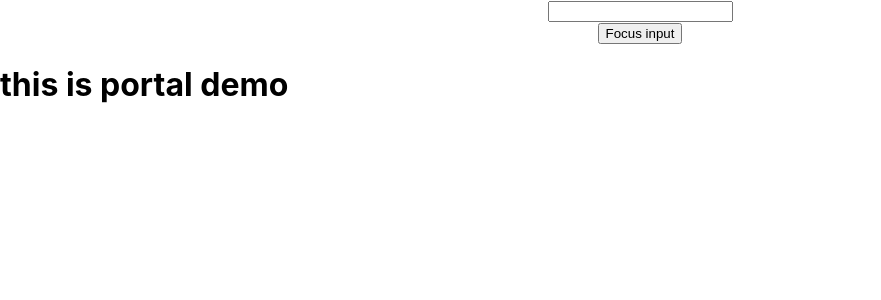
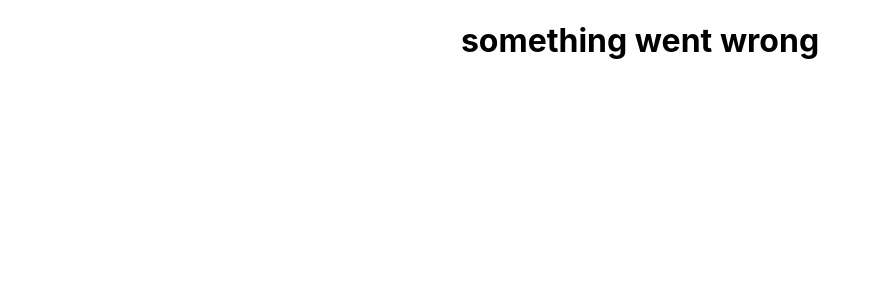
Before and after one commit to yewbdar/new-react, a React (Create React App) app: page / in a window 1280 px wide. Shown: the top 300 px of the page, without its empty margins (0-881 px from the left). Built offline with nearby package versions, Linux system fonts and the light colour scheme.

Commit message:
Error Boundary

```diff
--- a/src/App.js
+++ b/src/App.js
@@ -15,11 +15,21 @@ import LifecycleA from './components/LifecycleA'
 import RefDemo from './components/RefsDemo'
 import FRParentInput from './components/FRParentInput'
 import PortalDemo from './components/PortalDemo'
+import Hero from './components/Hero'
+import ErrorBundery from './components/ErrorBundery'
+
 function App() {
   return (
     <div className="App">
-      <FRParentInput/>
-      <PortalDemo/>
+       <ErrorBundery>
+      <Hero heroName='yo'/>
+      <Hero heroName='yobdi'/>
+
+      <Hero heroName='Joker'/>
+      </ErrorBundery>
+
+      {/* <FRParentInput/> */}
+      {/* <PortalDemo/> */}
       {/* <RefDemo/> */}
       {/* <LifecycleA/> */}
       {/* <Form/> */}
--- /dev/null
+++ b/src/components/ErrorBundery.js
@@ -0,0 +1,26 @@
+import React, { Component } from 'react'
+
+export default class ErrorBundery extends Component {
+
+    state={
+        hasError:false
+    }
+    static getDerivedStateFromError(error){
+       return this.hasError = true;
+
+
+    }
+    render() {
+       if(!this.state.hasError){
+        return (
+            <h1>
+                something went wrong
+            </h1>
+        )
+       }else{
+           return(
+               this.props.children
+           )
+       }
+    }
+}
--- /dev/null
+++ b/src/components/Hero.js
@@ -0,0 +1,14 @@
+import React, { Component } from 'react'
+
+export default function Hero({heroName}){
+    if(heroName === 'Joker'){
+        throw new Error('Not a Hero')
+
+    }
+        return (
+            <div>
+                {heroName}
+            </div>
+        )
+
+}
```
